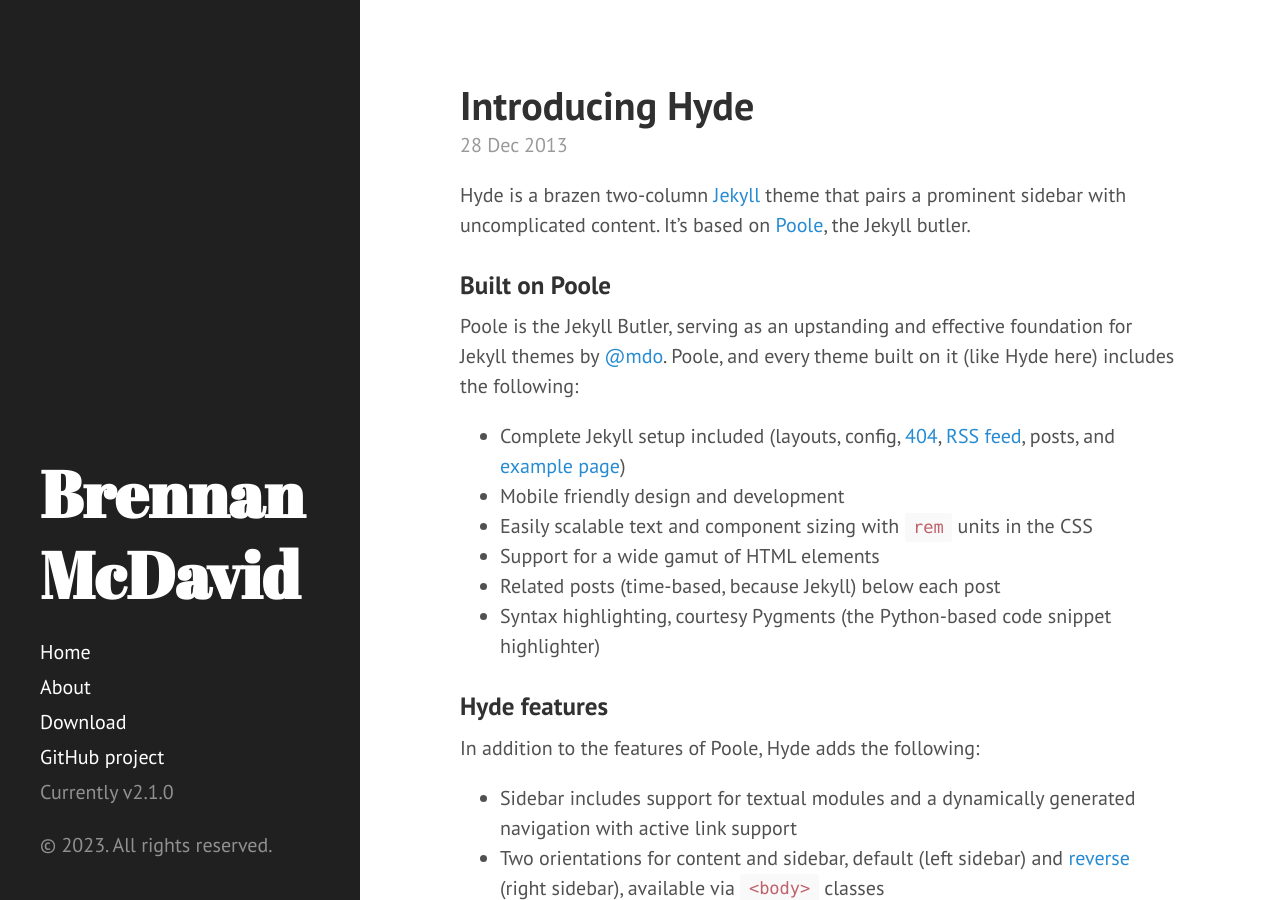
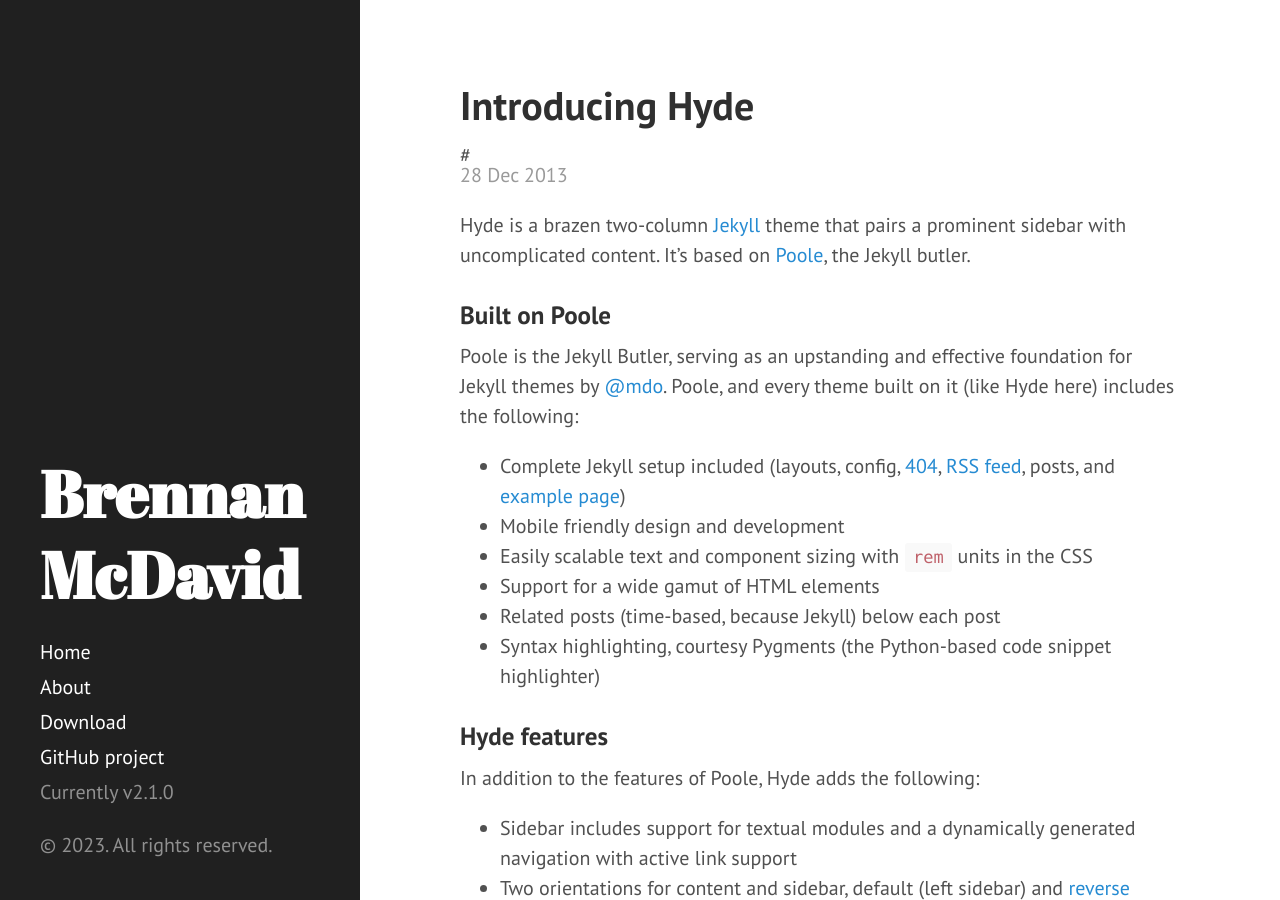
Before and after one commit to bkmcdavid/bkmcdavid.github.io, a Jekyll site: the page built from _posts/2013-12-28-introducing-hyde.md, in a window 1280 px wide and 900 px high. Built offline with Jekyll 4.4.1, drawn with Linux system fonts in a browser that asks for light colours.

Commit message:
comment line date tag

```diff
--- a/_layouts/post.html
+++ b/_layouts/post.html
@@ -4,7 +4,7 @@
 
 <div class="post">
   <h1 class="post-title">{{ page.title }}</h1>
-  <span class="post-date">{{ page.date | date_to_string }}</span>
+  #<span class="post-date">{{ page.date | date_to_string }}</span>
   {{ content }}
 </div>
 
```
